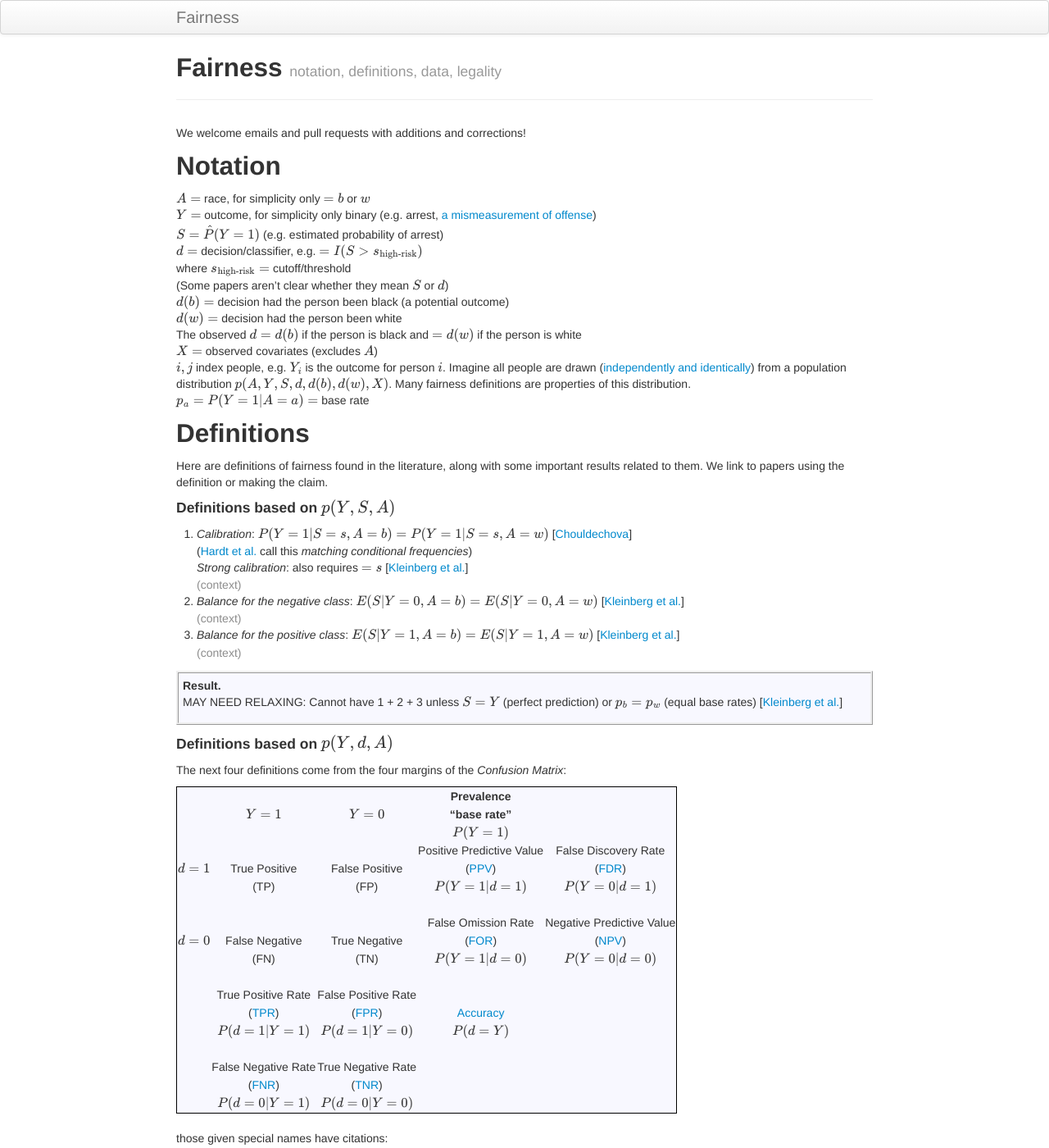
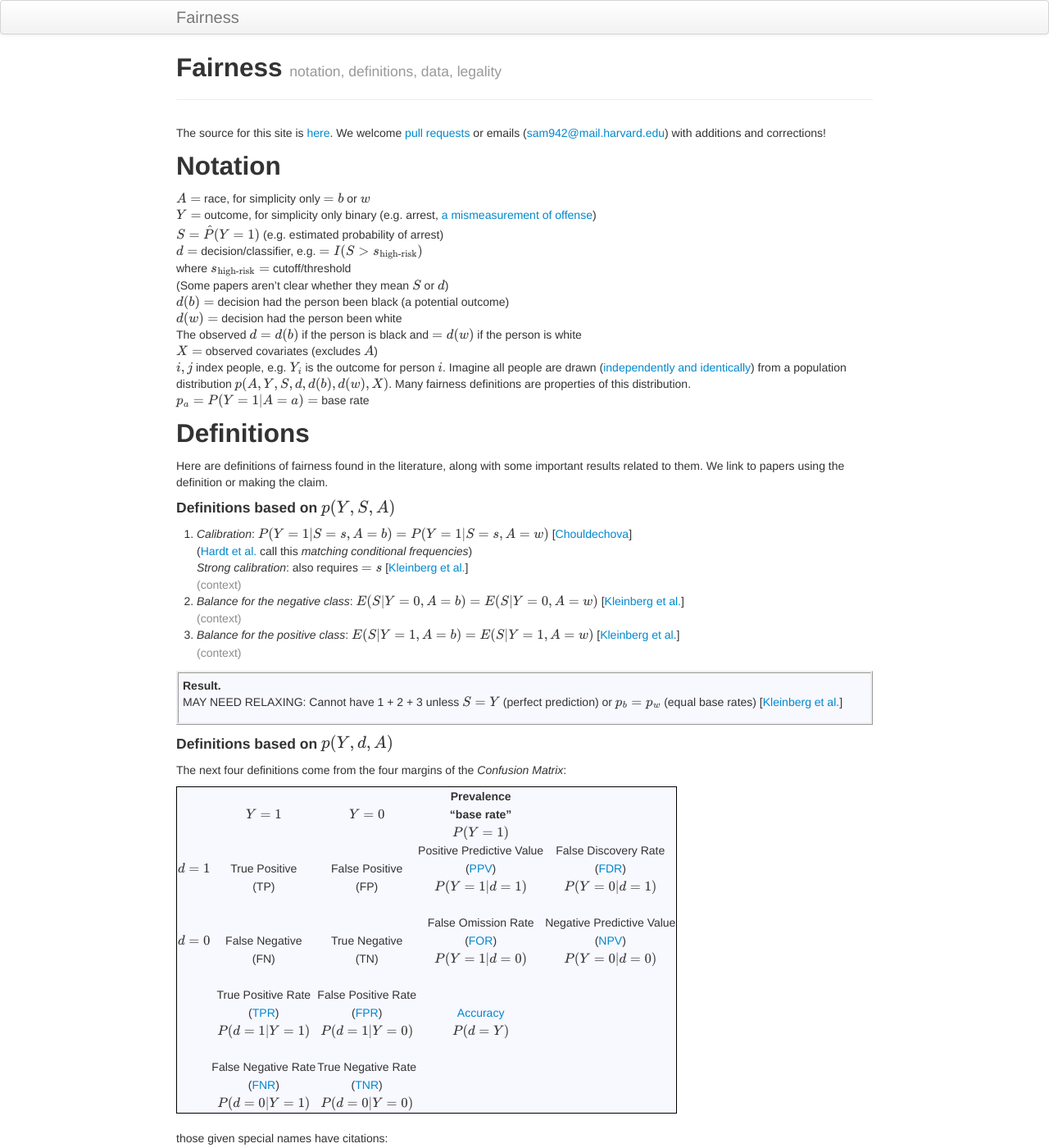
Before and after one commit to dreisman/fairness, a Jekyll site: the page built from index.md, in a window 1280 px wide and 1400 px high. Shown: the whole window at 82% size. Built offline with Jekyll 4.4.1, drawn with Linux system fonts in a browser that asks for light colours; formulas are drawn with MathJax 3; some of the changed text lies outside the part shown.

Commit message:
added links to repository and email

```diff
--- a/index.md
+++ b/index.md
@@ -5,7 +5,7 @@ tagline: notation, definitions, data, legality
 description:
 ---
 
-We welcome emails and pull requests with additions and corrections!
+The source for this site is [here](https://github.com/speak-statistics-to-power/fairness). We welcome [pull requests](https://yangsu.github.io/pull-request-tutorial/) or emails (<sam942@mail.harvard.edu>) with additions and corrections!
 
 ## Notation
 $A =$ race, for simplicity only $ = b$ or $w$
@@ -65,23 +65,23 @@ The next four definitions come from the four margins of the *Confusion Matrix*:
 |             |                                  |                                  |         $P(Y=1)$             |                             |
 |-------------|:--------------------------------:|:--------------------------------:|:----------------------------:|:---------------------------:|
 |             |                                  |                                  |  Positive Predictive Value   |     False Discovery Rate    |
-| $d=1$ |        True Positive             |        False Positive            |        ([PPV](#PPV))         |       ([FDR](#FDR))         |
-|             |            (TP)                  |             (FP)                 |  $P(Y = 1 \| d = 1)$   |  $P(Y = 0 \| d = 1)$  |
+|    $d=1$    |        True Positive             |        False Positive            |        ([PPV](#PPV))         |       ([FDR](#FDR))         |
+|             |            (TP)                  |             (FP)                 |     $P(Y = 1 \| d = 1)$      |     $P(Y = 0 \| d = 1)$     |
 |             |                                  |                                  |                              |                             |
 |-------------+----------------------------------+----------------------------------+------------------------------+-----------------------------|
 |             |                                  |                                  |     False Omission Rate      |  Negative Predictive Value  |
-| $d=0$ |        False Negative            |        True Negative             |        ([FOR](#FOR))         |        ([NPV](#NPV))        |
+|    $d=0$    |        False Negative            |        True Negative             |        ([FOR](#FOR))         |        ([NPV](#NPV))        |
 |             |             (FN)                 |            (TN)                  |   $P(Y = 1 \| d = 0)$  |  $P(Y = 0 \| d = 0)$  |
 |             |                                  |                                  |                              |                             |
 |-------------+----------------------------------+----------------------------------+------------------------------+-----------------------------|
 |             |      True Positive Rate          |     False Positive Rate          |                              |                             |
 |             |([TPR](#TPR))<!--- sensitivity -->|        ([FPR](#FPR))             |  [Accuracy](#accuracy)       |                             |
-|             |   $P(d = 1 \| Y = 1)$      |   $P(d = 1 \| Y = 0)$      |      $P(d = Y)$        |                             |
+|             |       $P(d = 1 \| Y = 1)$        |      $P(d = 1 \| Y = 0)$         |         $P(d = Y)$           |                             |
 |             |                                  |                                  |                              |                             |
 |-------------+----------------------------------+----------------------------------+------------------------------+-----------------------------|
 |             |      False Negative Rate         |      True Negative Rate          |                              |                             |
 |             |         ([FNR](#FNR))            |([TNR](#TNR))<!--- specificity -->|                              |                             |
-|             |  $P(d = 0 \| Y = 1)$       |  $P(d = 0 \| Y = 0)$       |                              |                             |
+|             |       $P(d = 0 \| Y = 1)$        |      $P(d = 0 \| Y = 0)$         |                              |                             |
 |-------------+----------------------------------+----------------------------------+------------------------------+-----------------------------|
 
 <br>
```
Also changed, not shown: other parts of index.md (+4 -0 lines).
